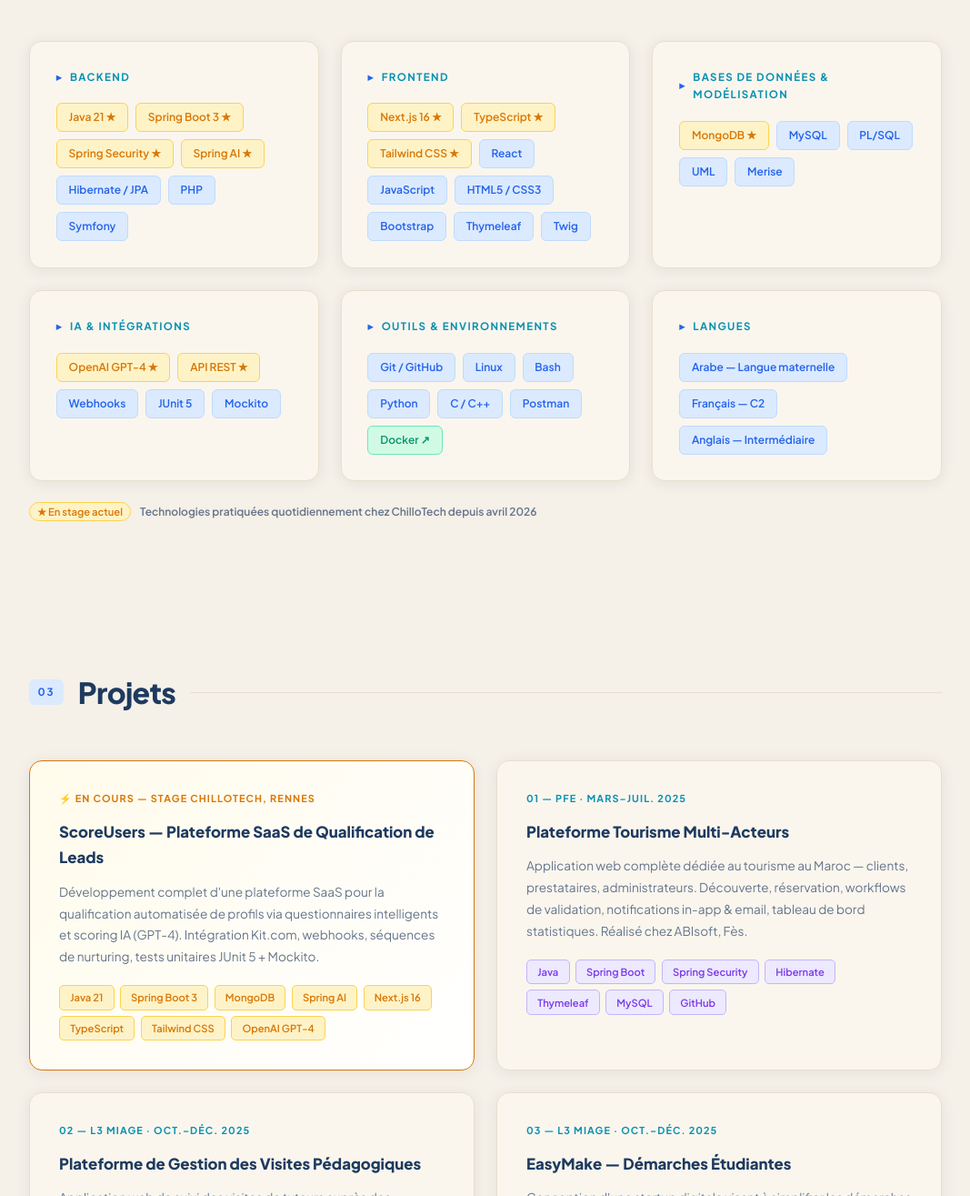
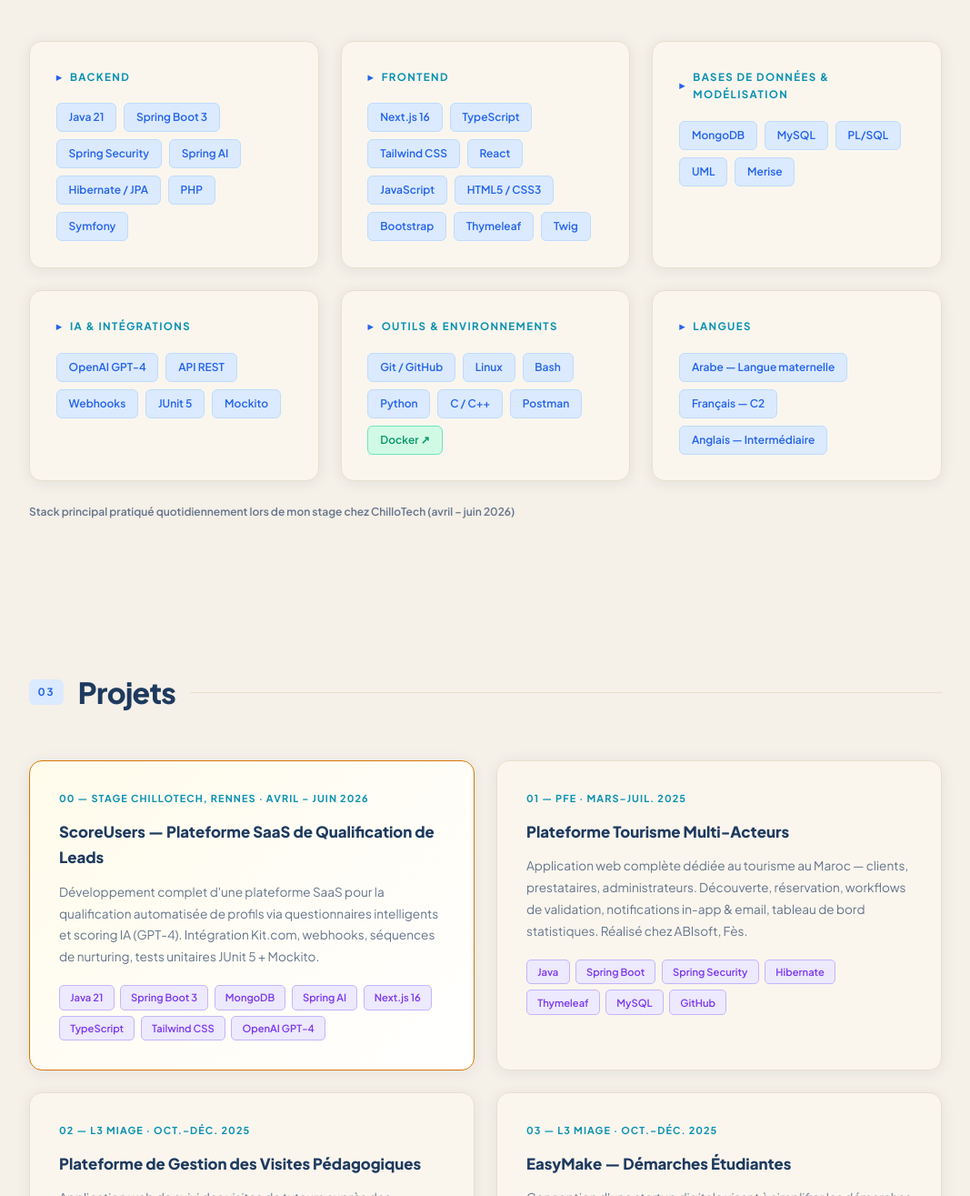
Before and after one commit to elyazid2003/elyazid-portfolio, a plain HTML site: page index.html in a window 1280 px wide. Shown: the part 1485-2800 px from the top of the page at 91% size, without its empty margins (106-1173 px from the left). Drawn offline with Linux system fonts and the light colour scheme.

Commit message:
Update index.html

```diff
--- a/index.html
+++ b/index.html
@@ -74,7 +74,7 @@
 <section id="hero" style="padding-left:3rem; padding-right:3rem; position:relative; z-index:1;">
   <div class="hero-inner">
     <div class="hero-content">
-      <div class="stage-badge">⚡ En stage — ChilloTech, Rennes · Depuis avril 2026</div>
+      <div class="stage-badge">✓ Stage terminé — ChilloTech, Rennes · Avril – Juin 2026</div>
       <h1 class="hero-name">
         <div class="line1">El Yazid</div>
         <div class="line2">Chakir El Alaoui</div>
@@ -118,7 +118,7 @@
         Cette double formation me donne une vision technique et métier solide.
       </p>
       <p>
-        Actuellement en <span class="accent">stage chez ChilloTech (Rennes)</span> où je développe
+        Je viens de terminer un <span class="accent">stage chez ChilloTech (Rennes)</span> où j'ai développé
         une plateforme SaaS de qualification de leads avec Java 21, Spring Boot 3,
         MongoDB, Spring AI et Next.js 16. Je suis <span class="accent">ouvert à tout poste IT</span> :
         développement, data, gestion de projet SI ou analyse fonctionnelle.
@@ -156,10 +156,10 @@
     <div class="skill-category fade-in">
       <div class="skill-cat-title">Backend</div>
       <div class="skill-tags">
-        <span class="skill-tag current">Java 21 ★</span>
-        <span class="skill-tag current">Spring Boot 3 ★</span>
-        <span class="skill-tag current">Spring Security ★</span>
-        <span class="skill-tag current">Spring AI ★</span>
+        <span class="skill-tag">Java 21</span>
+        <span class="skill-tag">Spring Boot 3</span>
+        <span class="skill-tag">Spring Security</span>
+        <span class="skill-tag">Spring AI</span>
         <span class="skill-tag">Hibernate / JPA</span>
         <span class="skill-tag">PHP</span>
         <span class="skill-tag">Symfony</span>
@@ -168,9 +168,9 @@
     <div class="skill-category fade-in">
       <div class="skill-cat-title">Frontend</div>
       <div class="skill-tags">
-        <span class="skill-tag current">Next.js 16 ★</span>
-        <span class="skill-tag current">TypeScript ★</span>
-        <span class="skill-tag current">Tailwind CSS ★</span>
+        <span class="skill-tag">Next.js 16</span>
+        <span class="skill-tag">TypeScript</span>
+        <span class="skill-tag">Tailwind CSS</span>
         <span class="skill-tag">React</span>
         <span class="skill-tag">JavaScript</span>
         <span class="skill-tag">HTML5 / CSS3</span>
@@ -182,7 +182,7 @@
     <div class="skill-category fade-in">
       <div class="skill-cat-title">Bases de données & Modélisation</div>
       <div class="skill-tags">
-        <span class="skill-tag current">MongoDB ★</span>
+        <span class="skill-tag">MongoDB</span>
         <span class="skill-tag">MySQL</span>
         <span class="skill-tag">PL/SQL</span>
         <span class="skill-tag">UML</span>
@@ -192,8 +192,8 @@
     <div class="skill-category fade-in">
       <div class="skill-cat-title">IA & Intégrations</div>
       <div class="skill-tags">
-        <span class="skill-tag current">OpenAI GPT-4 ★</span>
-        <span class="skill-tag current">API REST ★</span>
+        <span class="skill-tag">OpenAI GPT-4</span>
+        <span class="skill-tag">API REST</span>
         <span class="skill-tag">Webhooks</span>
         <span class="skill-tag">JUnit 5</span>
         <span class="skill-tag">Mockito</span>
@@ -221,8 +221,7 @@
     </div>
   </div>
   <p style="margin-top:1.5rem; font-size:0.75rem; color:var(--muted); font-weight:600;">
-    <span style="color:var(--orange); background:var(--orange-light); border:1px solid #fcd34d; padding:0.15rem 0.5rem; border-radius:20px; font-size:0.7rem; margin-right:0.5rem;">★ En stage actuel</span>
-    Technologies pratiquées quotidiennement chez ChilloTech depuis avril 2026
+    Stack principal pratiqué quotidiennement lors de mon stage chez ChilloTech (avril – juin 2026)
   </p>
 </section>
 
@@ -236,7 +235,7 @@
   <div class="projects-grid">
 
     <div class="project-card featured fade-in">
-      <div class="project-num live">⚡ EN COURS — Stage ChilloTech, Rennes</div>
+      <div class="project-num">00 — Stage ChilloTech, Rennes · Avril – Juin 2026</div>
       <h3 class="project-title">ScoreUsers — Plateforme SaaS de Qualification de Leads</h3>
       <p class="project-desc">
         Développement complet d'une plateforme SaaS pour la qualification automatisée
@@ -244,14 +243,14 @@
         Intégration Kit.com, webhooks, séquences de nurturing, tests unitaires JUnit 5 + Mockito.
       </p>
       <div class="project-stack">
-        <span class="stack-item live">Java 21</span>
-        <span class="stack-item live">Spring Boot 3</span>
-        <span class="stack-item live">MongoDB</span>
-        <span class="stack-item live">Spring AI</span>
-        <span class="stack-item live">Next.js 16</span>
-        <span class="stack-item live">TypeScript</span>
-        <span class="stack-item live">Tailwind CSS</span>
-        <span class="stack-item live">OpenAI GPT-4</span>
+        <span class="stack-item">Java 21</span>
+        <span class="stack-item">Spring Boot 3</span>
+        <span class="stack-item">MongoDB</span>
+        <span class="stack-item">Spring AI</span>
+        <span class="stack-item">Next.js 16</span>
+        <span class="stack-item">TypeScript</span>
+        <span class="stack-item">Tailwind CSS</span>
+        <span class="stack-item">OpenAI GPT-4</span>
       </div>
     </div>
 
@@ -353,32 +352,31 @@
   </div>
   <div class="timeline">
 
-    <!-- ChilloTech - NOUVEAU -->
+    <!-- ChilloTech - Stage récemment terminé -->
     <div class="timeline-item">
-      <div class="timeline-dot current"></div>
-      <div class="timeline-period current">Depuis avril 2026 — En cours</div>
+      <div class="timeline-dot"></div>
+      <div class="timeline-period">Avril — Juin 2026</div>
       <div class="timeline-role">Développeur Full Stack — Stage</div>
       <div class="timeline-company">
         ChilloTech (Chillo Service) · Rennes, France
-        <span class="company-badge">⚡ Stage actuel</span>
       </div>
       <ul class="timeline-desc">
-        <li>Développement de fonctionnalités sur <strong>ScoreUsers</strong>, une plateforme SaaS de qualification de leads par questionnaires intelligents et scoring IA</li>
+        <li>Développé des fonctionnalités sur <strong>ScoreUsers</strong>, une plateforme SaaS de qualification de leads par questionnaires intelligents et scoring IA</li>
         <li>Backend : Spring Boot 3, MongoDB, Spring Security, Spring AI (GPT-4)</li>
         <li>Frontend : Next.js 16, TypeScript, Tailwind CSS</li>
-        <li>Intégration de services tiers : Kit.com (newsletter), webhooks, séquences de nurturing IA</li>
-        <li>Rédaction de tests unitaires JUnit 5 + Mockito, collaboration via Git/GitHub</li>
+        <li>Intégré des services tiers : Kit.com (newsletter), webhooks, séquences de nurturing IA</li>
+        <li>Rédigé des tests unitaires JUnit 5 + Mockito, collaboration via Git/GitHub</li>
         <li>Travail en autonomie, supervision par Achille MBOUGUENG (fondateur)</li>
       </ul>
       <div class="timeline-tech">
-        <span class="tech-pill orange">Java 21</span>
-        <span class="tech-pill orange">Spring Boot 3</span>
-        <span class="tech-pill orange">MongoDB</span>
-        <span class="tech-pill orange">Spring AI</span>
-        <span class="tech-pill orange">OpenAI GPT-4</span>
-        <span class="tech-pill orange">Next.js 16</span>
-        <span class="tech-pill orange">TypeScript</span>
-        <span class="tech-pill orange">Tailwind CSS</span>
+        <span class="tech-pill">Java 21</span>
+        <span class="tech-pill">Spring Boot 3</span>
+        <span class="tech-pill">MongoDB</span>
+        <span class="tech-pill">Spring AI</span>
+        <span class="tech-pill">OpenAI GPT-4</span>
+        <span class="tech-pill">Next.js 16</span>
+        <span class="tech-pill">TypeScript</span>
+        <span class="tech-pill">Tailwind CSS</span>
       </div>
     </div>
 
```
